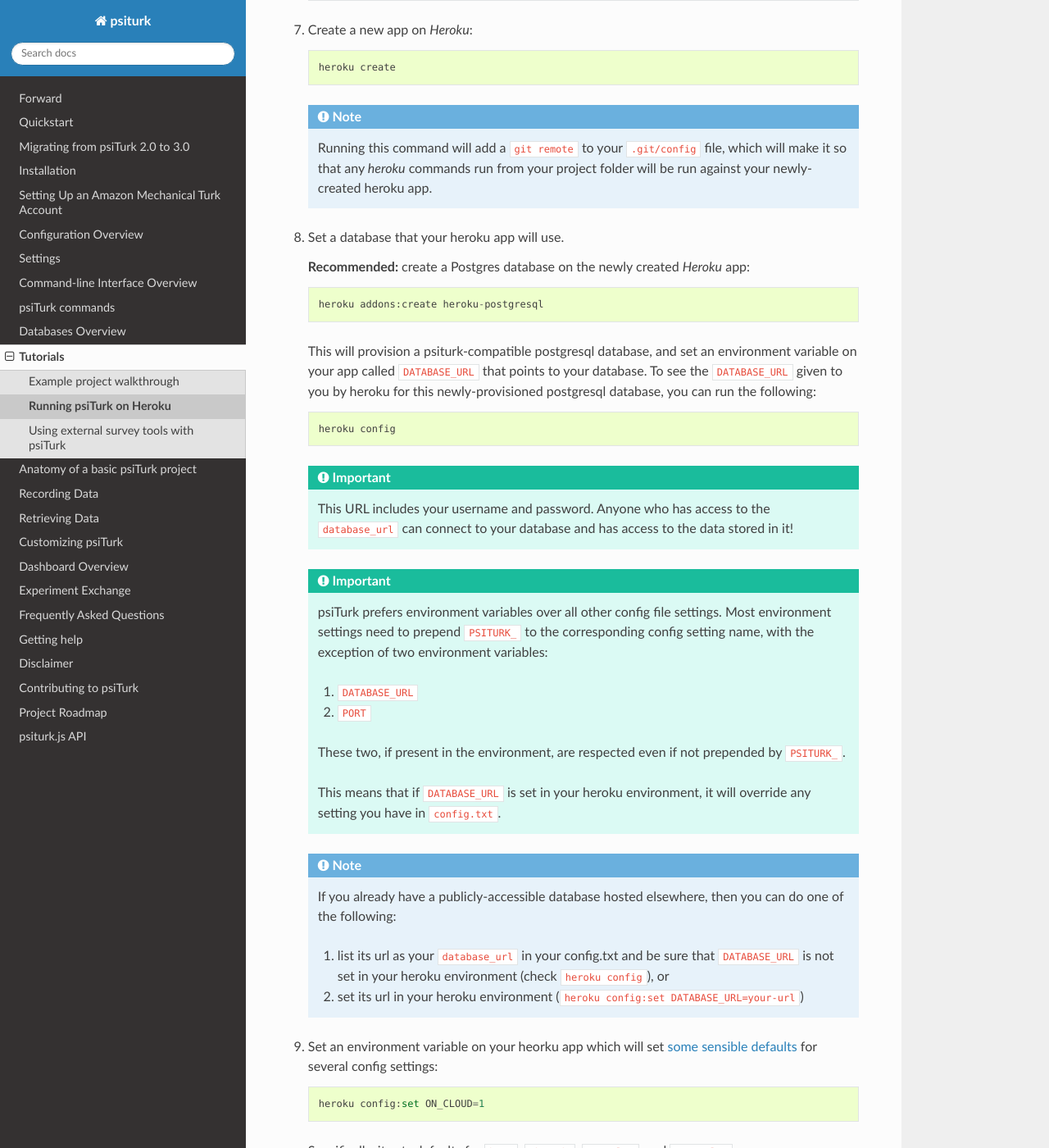
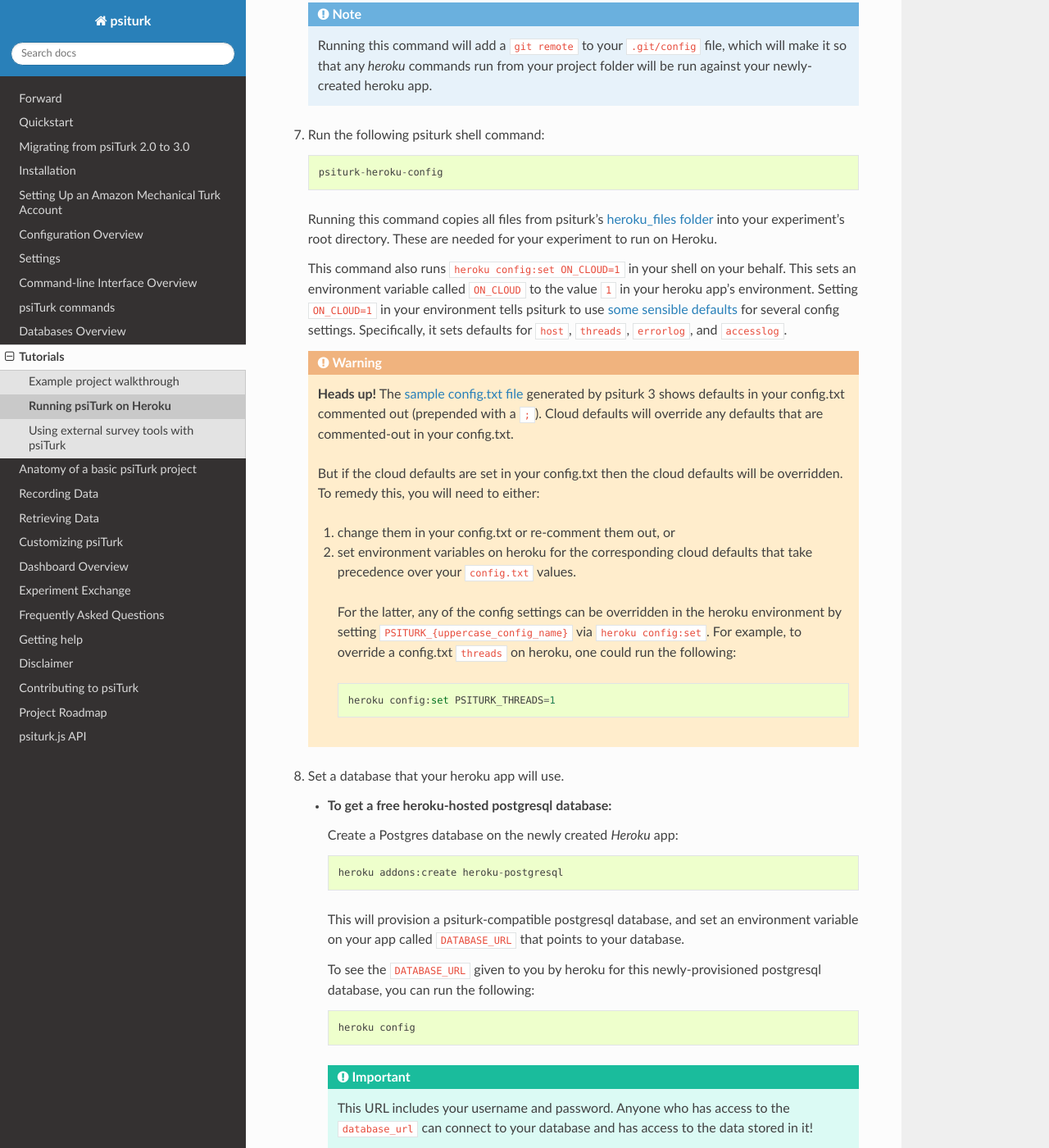
Before and after one commit to NYUCCL/psiTurk, a Sphinx documentation site: the page built from doc/tutorials/heroku.rst, in a window 1280 px wide and 1400 px high, scrolled down 1451 px. Shown: the whole window at 82% size. Built offline with Sphinx 7.4.7 and the Read the Docs theme 2.0.0, drawn with Linux system fonts in a browser that asks for light colours; the version number could not be read and is left out; some of the changed text lies outside the part shown.

Commit message:
update heroku doc to mention psiturk-heroku-config command!

```diff
--- a/doc/tutorials/heroku.rst
+++ b/doc/tutorials/heroku.rst
@@ -29,7 +29,9 @@
 
 What follows is a step-by-step tutorial for setting up a `psiTurk` example
 experiment on `Heroku` (both the experiment itself and ad) with a `PostgreSQL`
-database for collecting data:
+database for collecting data.
+
+All commands listed in this tutorial are meant to be typed into your terminal application.
 
 #.  Go to the `Heroku website <https://www.heroku.com>`_ and create a new account
     if you don't already have one.
@@ -39,27 +41,22 @@
     the `Heroku Command Line Interface <https://devcenter.heroku.com/articles/heroku-cli>`_
     are installed on your computer.
 
-#.  Create a psiTurk example at a desired location (all commands listed in this
-    tutorial are meant to be typed into your terminal application)::
+#.  * **If you don't already have a psiturk experiment:**
 
-      psiturk-setup-example
+      Create a psiTurk example at a desired location ::
 
-    .. important::
-      If you're starting from a preexisting psiturk app, you need to grab several
-      files from `/psiturk/example`: `requirements.txt`, `herokuapp.py`,
-      `runtime.txt`, and `Procfile`. Place them in your project root, next to
-      your `config.txt`.
+        psiturk-setup-example
 
-      See the :ref:`migrating` guide for more information on migrating preexisting psiturk experiments.
+      Navigate into your newly created psiTurk example folder::
 
-#.  Navigate into your newly created psiTurk example folder::
+          cd psiturk-example
 
-        cd psiturk-example
+    * **If you are starting from an already-existing psiturk project:**
 
-    Or if you are starting from an already-existing psiturk project, navigate
-    to your project root dir.
+      Navigate to your project root directory.
 
-#.  Initialize a Git repository in the root dir of your psiturk project the
+#.  **If your experiment is not already in a git repository:**
+    Initialize a Git repository in the root dir of your psiturk project the
     psiTurk (your current working directory)::
 
       git init
@@ -77,22 +74,66 @@
       your ``.git/config`` file, which will make it so that any `heroku` commands
       run from your project folder will be run against your newly-created heroku app.
 
+#.  Run the following psiturk shell command::
+
+      psiturk-heroku-config
+
+    Running this command copies all files from psiturk's `heroku_files folder <https://github.com/NYUCCL/psiTurk/tree/master/psiturk/heroku_files>`_
+    into your experiment's root directory. These are needed for your experiment to run on Heroku.
+
+    This command also runs ``heroku config:set ON_CLOUD=1`` in your shell on your behalf.
+    This sets an environment variable called ``ON_CLOUD`` to the value ``1`` in your heroku app's environment.
+    Setting ``ON_CLOUD=1`` in your environment tells psiturk to use `some sensible defaults <sensible-cloud-defaults_>`_ for several config settings.
+    Specifically, it sets defaults for ``host``, ``threads``, ``errorlog``, and ``accesslog``.
+
+    .. _sensible-cloud-defaults: https://github.com/NYUCCL/psiTurk/blob/master/psiturk/default_configs/cloud_config_defaults.txt
+
+    .. warning::
+
+      **Heads up!** The `sample config.txt file <sample-config-txt_>`_ generated by psiturk 3 shows defaults in your config.txt commented out
+      (prepended with a ``;``). Cloud defaults will override any defaults that are commented-out in your config.txt.
+
+      .. _sample-config-txt: https://github.com/NYUCCL/psiTurk/blob/master/psiturk/example/config.txt.sample
+
+      But if the cloud defaults are set in your config.txt then
+      the cloud defaults will be overridden. To remedy this, you will need to either:
+
+      1.  change them in your config.txt or re-comment them out, or
+      2.  set environment variables on heroku for the corresponding cloud defaults that take precedence over your ``config.txt`` values.
+
+         For the latter, any of the config settings can be overridden in the heroku environment
+         by setting ``PSITURK_{uppercase_config_name}`` via ``heroku config:set``. For example, to override a config.txt ``threads``
+         on heroku, one could run the following::
+
+           heroku config:set PSITURK_THREADS=1
+
 #.  Set a database that your heroku app will use.
 
-    **Recommended:** create a Postgres database on the newly created `Heroku` app::
+    * **To get a free heroku-hosted postgresql database:**
 
-      heroku addons:create heroku-postgresql
+      Create a Postgres database on the newly created `Heroku` app::
 
-    This will provision a psiturk-compatible postgresql database, and set an
-    environment variable on your app called ``DATABASE_URL`` that points to your database.
-    To see the ``DATABASE_URL`` given to you by heroku for this newly-provisioned postgresql database,
-    you can run the following::
+        heroku addons:create heroku-postgresql
 
-      heroku config
+      This will provision a psiturk-compatible postgresql database, and set an
+      environment variable on your app called ``DATABASE_URL`` that points to your database.
 
-    .. important::
-      This URL includes your username and password. Anyone who has access to the ``database_url`` can
-      connect to your database and has access to the data stored in it!
+      To see the ``DATABASE_URL`` given to you by heroku for this newly-provisioned postgresql database,
+      you can run the following::
+
+        heroku config
+
+      .. important::
+        This URL includes your username and password. Anyone who has access to the ``database_url`` can
+        connect to your database and has access to the data stored in it!
+
+    * **If you already have a publicly-accessible database hosted elsewhere:**
+
+      Then you can do one of the following:
+
+      1.  list its url as your ``database_url`` in your config.txt and be sure that ``DATABASE_URL`` is not set in your
+          heroku environment (check ``heroku config``), or
+      2.  set its url in your heroku environment (``heroku config:set DATABASE_URL=your-url``)
 
     .. important::
       psiTurk prefers environment variables over all other config file settings.
@@ -107,49 +148,16 @@
       This means that if ``DATABASE_URL`` is set in your heroku environment, it will override
       any setting you have in ``config.txt``.
 
-    .. note::
-      If you already have a publicly-accessible database hosted elsewhere, then you can
-      do one of the following:
+#.  **Optional**: if you want to use the :ref:`psiturk dashboard <dashboard-overview>` from your heroku
+    instance to run AWS some commands, or if you want your heroku instance to run any :ref:`tasks <tasks-overview>` created
+    by the dashboard:
 
-      1.  list its url as your ``database_url`` in your config.txt and be sure that ``DATABASE_URL`` is not set in your
-          heroku environment (check ``heroku config``), or
-      2.  set its url in your heroku environment (``heroku config:set DATABASE_URL=your-url``)
+    * Set your AWS credentials as environment variables within your
+      heroku app, replacing ``<XYZ>`` with your access and secret
+      keys for `Amazon Web Services <amt_setup.html#obtaining-aws-credentials>`_::
 
-#.   Set an environment variable on your heorku app which will set `some sensible
-     defaults <sensible-cloud-defaults_>`_ for several config settings::
-
-        heroku config:set ON_CLOUD=1
-
-     Specifically, it sets defaults for ``host``, ``threads``, ``errorlog``, and ``accesslog``.
-
-     .. _sensible-cloud-defaults: https://github.com/NYUCCL/psiTurk/blob/master/psiturk/default_configs/cloud_config_defaults.txt
-
-
-     .. warning::
-
-       **Heads up!** The `sample config.txt file <sample-config-txt_>`_ shows defaults in your config.txt commented out
-       (prepended with a ``;``). Cloud defaults will override any defaults that are commented-out in your config.txt.
-
-       .. _sample-config-txt: https://github.com/NYUCCL/psiTurk/blob/master/psiturk/example/config.txt.sample
-
-       But if the cloud defaults are set in your config.txt then
-       the cloud defaults will be overridden. To remedy this, you will need to either:
-
-       1.  change them in your config.txt or re-comment them out, or
-       2.  set environment variables on heroku for the corresponding cloud defaults that take precedence over your ``config.txt`` values.
-
-          For the latter, any of the config settings can be overridden in the heroku environment
-          by setting ``PSITURK_{uppercase_config_name}`` via ``heroku config:set``. For example, to override a config.txt ``threads``
-          on heroku, one could run the following::
-
-            heroku config:set PSITURK_THREADS=1
-
-#.  **Optional**: if you want to use the :ref:`psiturk dashboard <dashboard-overview>` from your heroku
-    instance, then set your AWS credentials as environment variables within your heroku app, replacing ``<XYZ>`` with your access and secret
-    keys for `Amazon Web Services <amt_setup.html#obtaining-aws-credentials>`_::
-
-      heroku config:set aws_access_key_id=<XYZ>
-      heroku config:set aws_secret_access_key=<XYZ>
+        heroku config:set aws_access_key_id=<XYZ>
+        heroku config:set aws_secret_access_key=<XYZ>
 
 #. Stage all the files in your psiTurk example to your Git repository: ::
 
@@ -186,6 +194,11 @@
    1. your ``config.txt`` file, or
    2. your own local environment.
 
+   .. warning::
+
+     If you opt to set your database url in your ``config.txt`` file, then be cautious
+     about sharing your experiment code -- the url contains your database username and password!
+
    Once your local psiturk app uses the same database as your heroku app, then you can run the
    following to download your experiment data, regardless of whether you have run through
    your experiment hosted locally *or* on Heroku::
@@ -193,14 +206,13 @@
      psiturk download_datafiles
 
    This should generate three datafiles for you in your local directory:
-   ``trialdata.csv``, ``questiondata.csv``, and ``eventdata.csv``.
+
+   * ``trialdata.csv``,
+   * ``questiondata.csv``, and
+   * ``eventdata.csv``.
 
    Congratulations, you've now gathered data from an experiment running on `Heroku`!
 
-   .. warning::
-
-     If you opt to set your database url in your ``config.txt`` file, then be cautious
-     about sharing your experiment code -- the url contains your database username and password!
 
    .. note::
      psiTurk will look for a file called ``.env`` in the root of your psiturk app and read in any
@@ -227,7 +239,7 @@
 `create and modify HITs <command_line/hit.html>`_. When these are accessed by
 Amazon Mechanical Turk workers, the workers will be directed to the `psiTurk`
 session running on your `Heroku` app. This means that it is never necessary to
-launch `psiTurk` and run `server on` from _anywhere_ to run an experiment on
+launch `psiTurk` and run `server on` from *anywhere* to run an experiment on
 Heroku. The server is automatically running, accessible via your Heroku domain
 url. (Of course, if you want to debug locally, you can still run a local server.)
 
```
Also changed, not shown: other parts of doc/tutorials/heroku.rst (+1 -1 lines).
